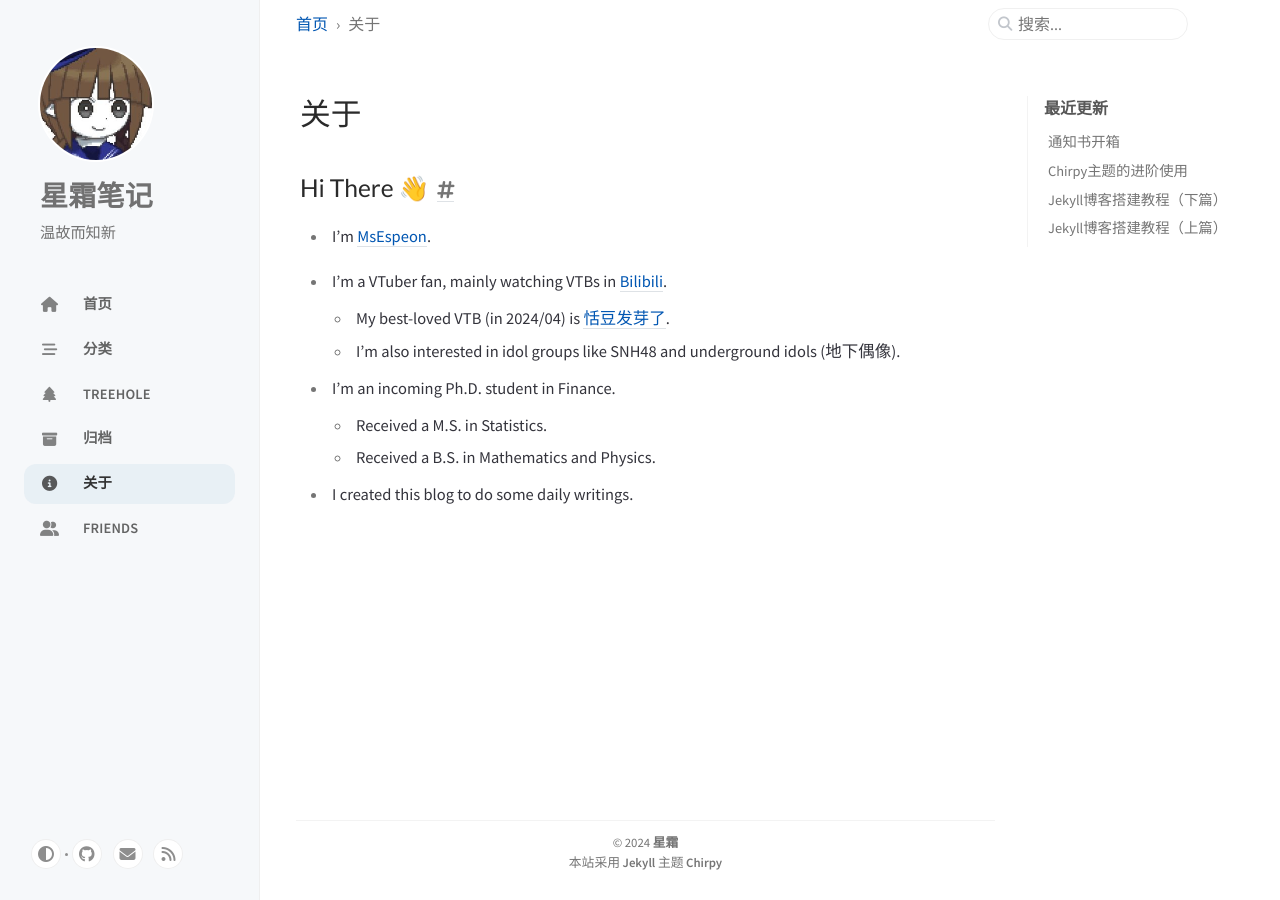
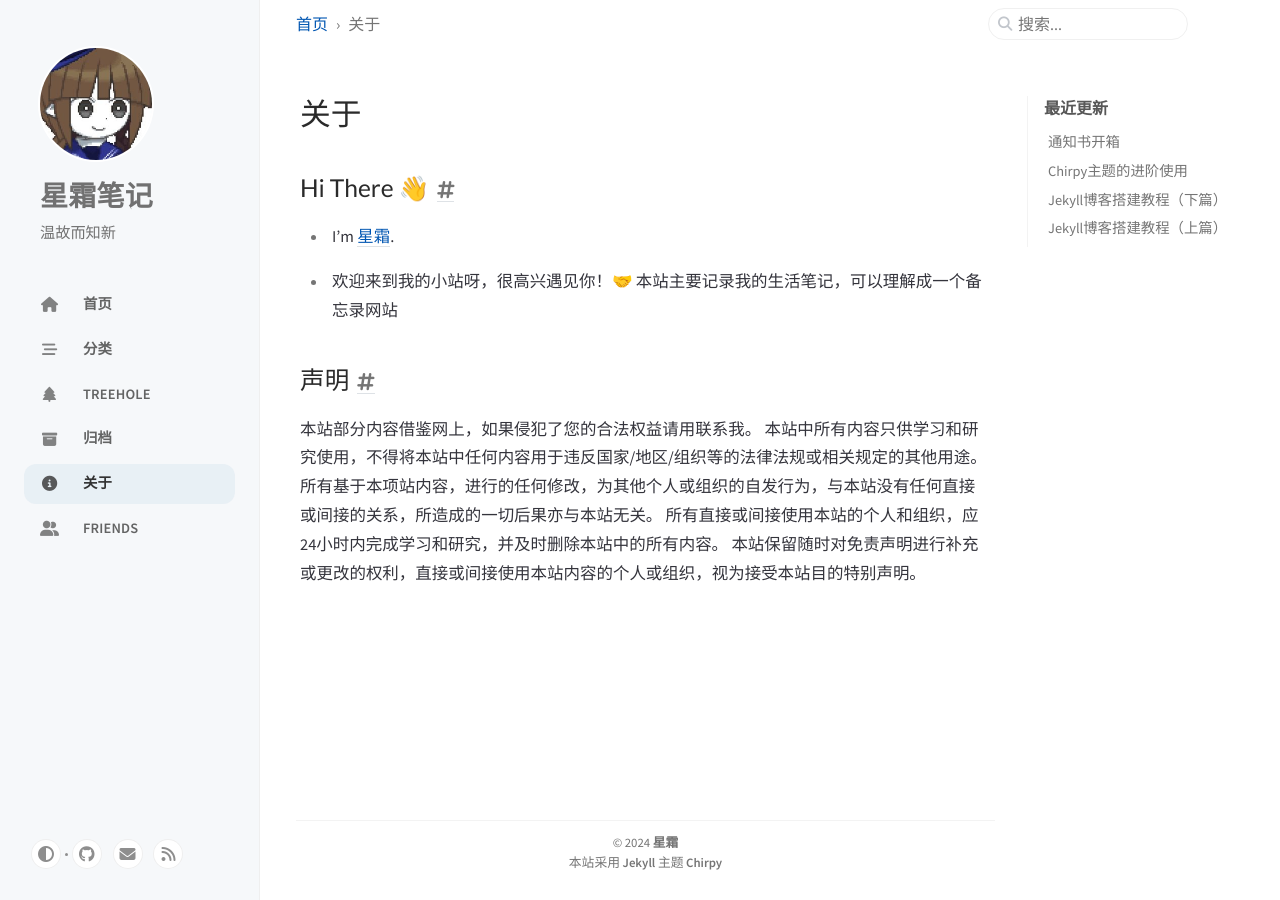
Before and after one commit to xiaobaiweinuli/shenghuo, a Jekyll site: the page built from _tabs/about.md, in a window 1280 px wide. Built offline with Jekyll 4.4.1, drawn with Linux system fonts in a browser that asks for light colours; cached includes are drawn as plain includes; nearby versions of some CDN libraries.

Commit message:
更新 about.md

```diff
--- a/_tabs/about.md
+++ b/_tabs/about.md
@@ -1,19 +1,19 @@
 ---
 # the default layout is 'page'
 icon: fas fa-info-circle
-order: 4
+order: 5
 ---
 
 ## Hi There 👋
 
-- I'm [MsEspeon](https://github.com/ittousei).
+- I'm [星霜](https://github.com/xiaobaiweinuli).
 
-- I'm a VTuber fan, mainly watching VTBs in [Bilibili](https://www.bilibili.com/).
-  - My best-loved VTB (in 2024/04) is [恬豆发芽了](https://space.bilibili.com/1660392980).
-  - I'm also interested in idol groups like SNH48 and underground idols (地下偶像).
+- 欢迎来到我的小站呀，很高兴遇见你！🤝
+本站主要记录我的生活笔记，可以理解成一个备忘录网站
 
-- I'm an incoming Ph.D. student in Finance.
-  - Received a M.S. in Statistics.
-  - Received a B.S. in Mathematics and Physics.
-
-- I created this blog to do some daily writings.
+## 声明
+本站部分内容借鉴网上，如果侵犯了您的合法权益请用联系我。
+本站中所有内容只供学习和研究使用，不得将本站中任何内容用于违反国家/地区/组织等的法律法规或相关规定的其他用途。
+所有基于本项站内容，进行的任何修改，为其他个人或组织的自发行为，与本站没有任何直接或间接的关系，所造成的一切后果亦与本站无关。
+所有直接或间接使用本站的个人和组织，应24小时内完成学习和研究，并及时删除本站中的所有内容。
+本站保留随时对免责声明进行补充或更改的权利，直接或间接使用本站内容的个人或组织，视为接受本站目的特别声明。
```
